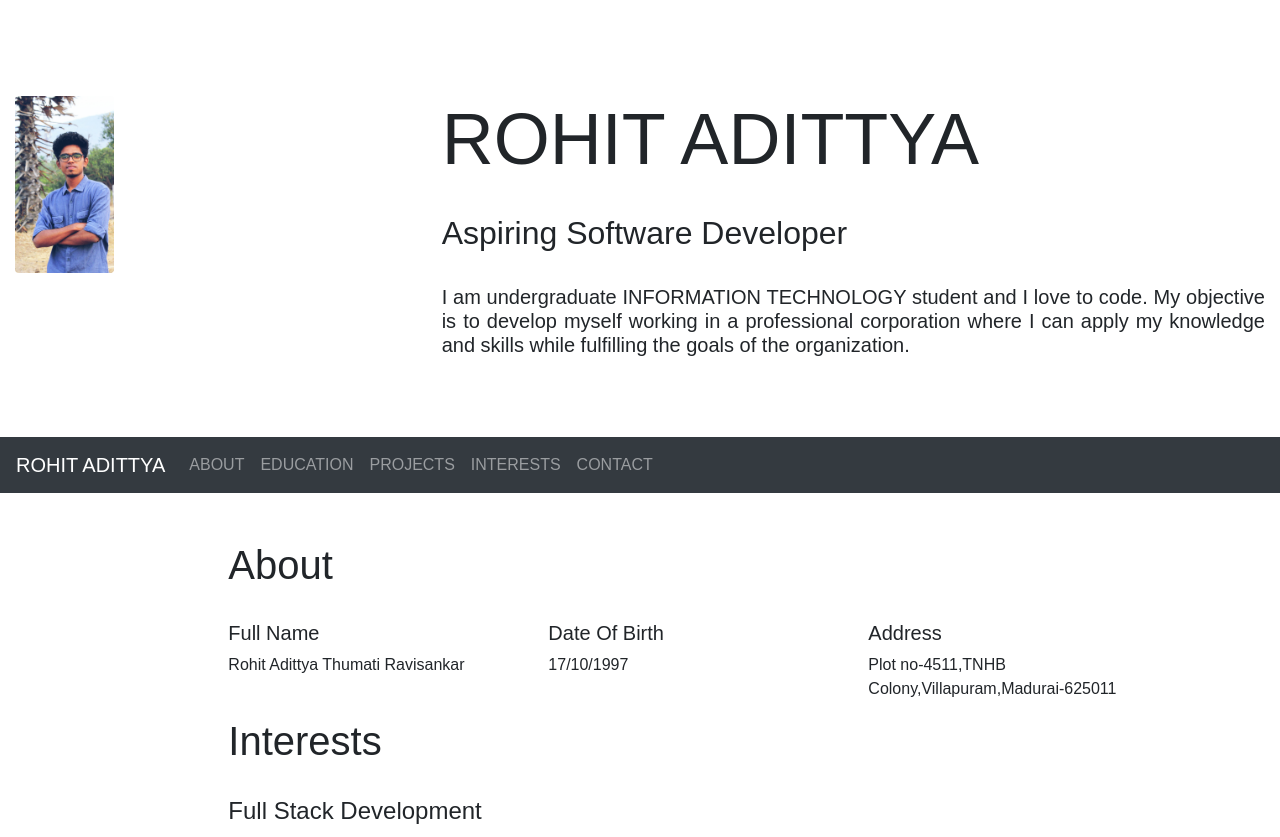
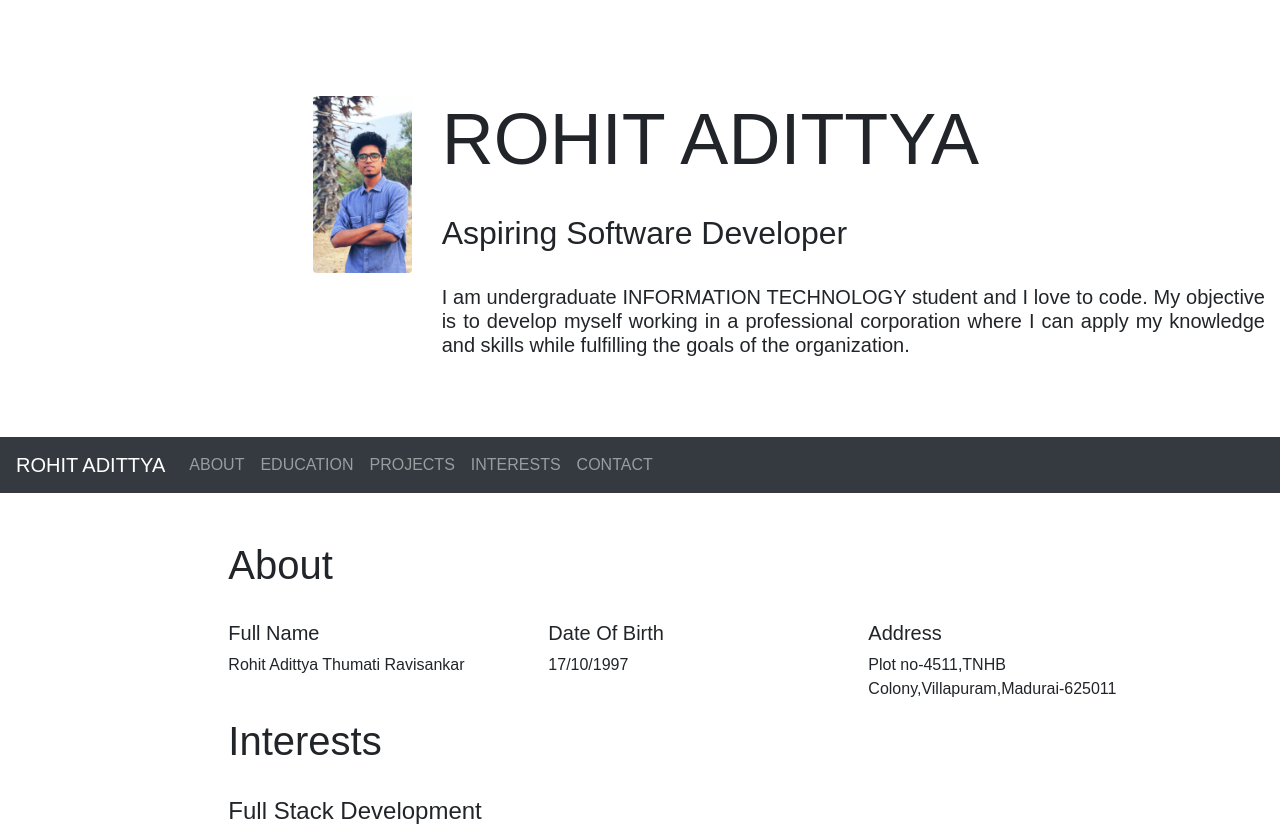
Before and after one commit to rohitadittya/rohitadittya.github.io, a plain HTML site: page index.html in a window 1280 px wide. Shown: the top 837 px of the page. Drawn offline with nearby package versions, Linux system fonts and the light colour scheme.

Commit message:
Update index.html

```diff
--- a/index.html
+++ b/index.html
@@ -19,7 +19,7 @@
       <div class="row">
             <div class="col-sm-3 col-md-3 col-lg-2 col-xl-4">
 
-		<img src="images\rohit.jpg" class="rounded" alt="rohit" style="width:25%">
+		<img src="images\rohit.jpg" class="rounded float-right" alt="rohit" style="width:25%">
 
             </div>
                 <div class="col-sm-3 col-md-3 col-lg-2 col-xl-8 ">
```
